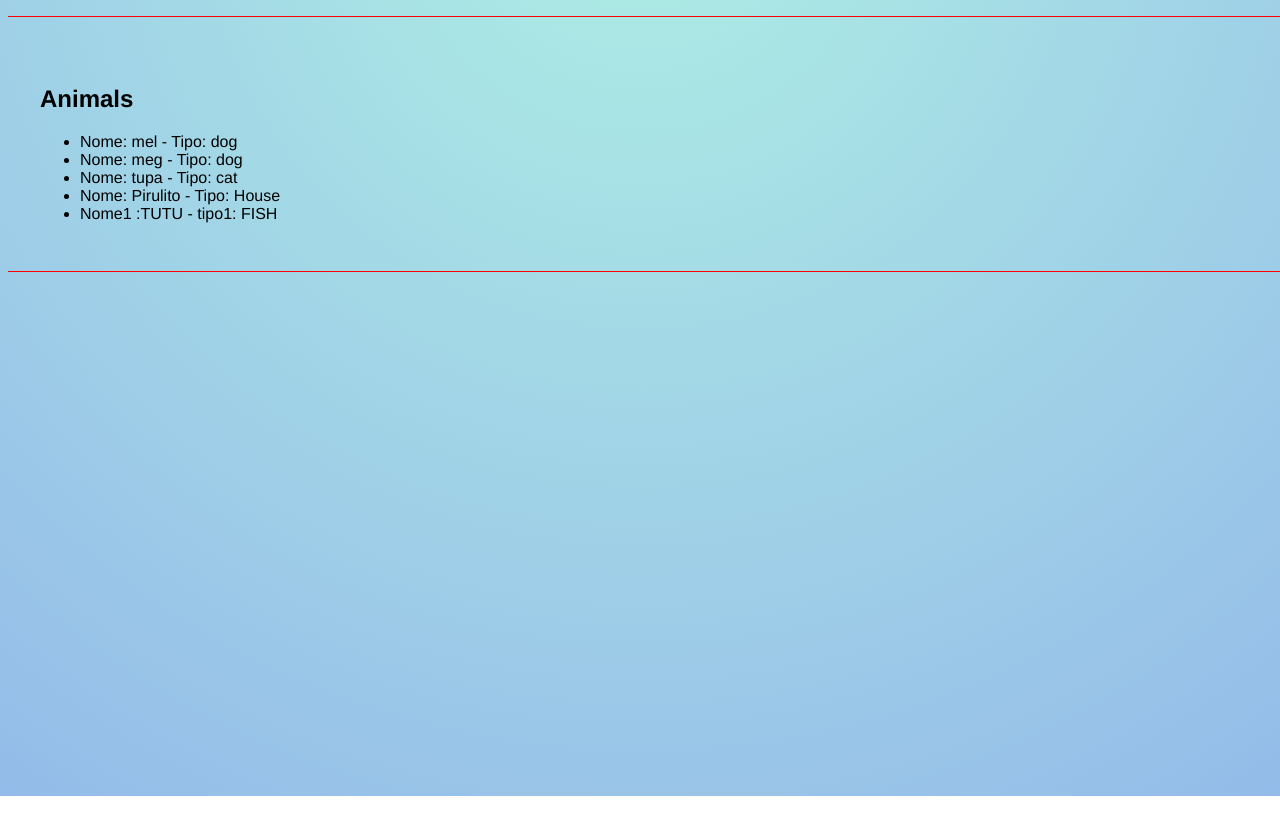
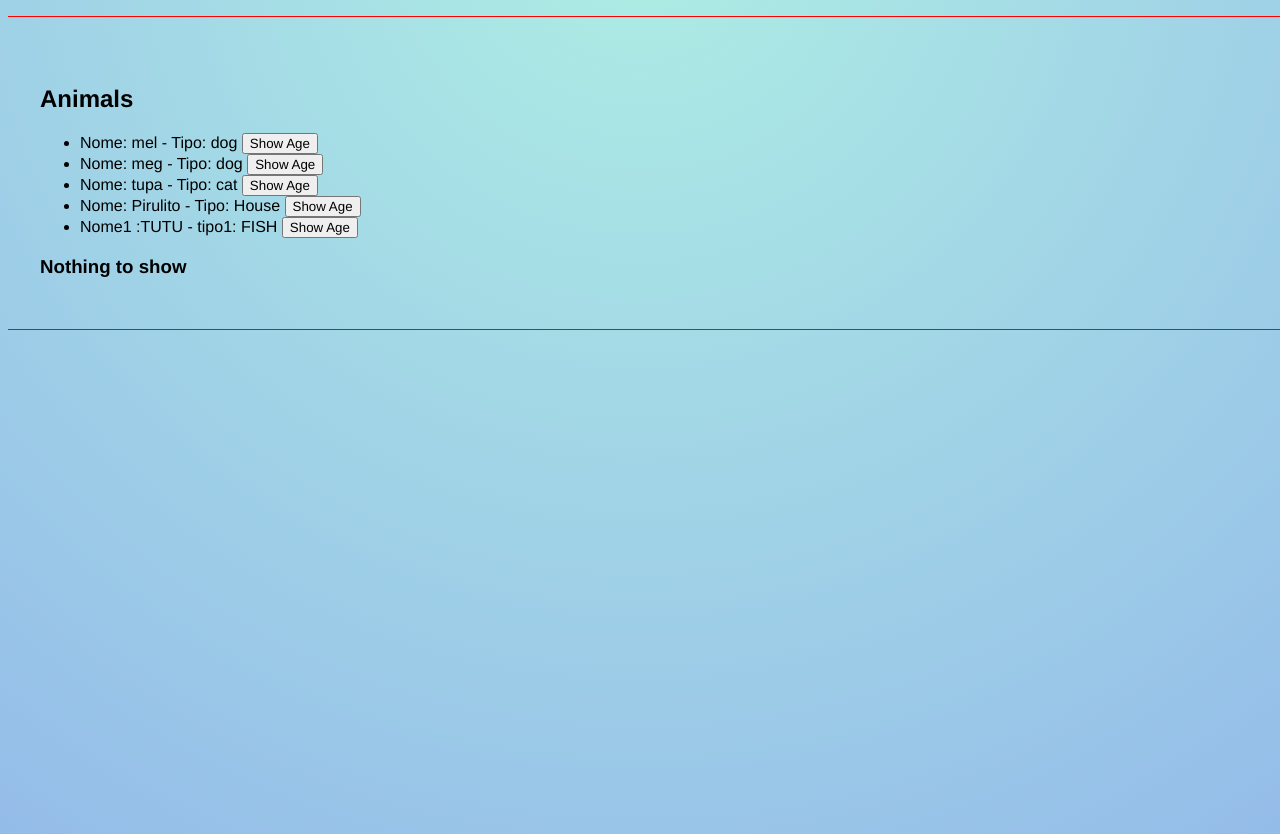
Before and after one commit to joaosaliba/angularCRUD, an Angular app in the folder crud/: page / in a window 1280 px wide. Shown: the part 1020-1854 px from the top of the page. Before the commit the page ends 1816 px from the top, so only its background shows below. Built offline with nearby package versions, Linux system fonts and the light colour scheme.

Commit message:
using inteface (typeScript)

```diff
--- a/crud/src/app/components/list-render/list-render.component.html
+++ b/crud/src/app/components/list-render/list-render.component.html
@@ -3,7 +3,21 @@
   <ul>
     <li *ngFor="let animal of animals">
       Nome: {{ animal.name }} - Tipo: {{ animal.type }}
+      <button (click)="showAge(animal)">Show Age</button>
     </li>
-    <li>Nome1 :{{ animal.name }} - tipo1: {{ animal.type }}</li>
+    <li>
+      Nome1 :{{ animal.name }} - tipo1: {{ animal.type }}
+      <button (click)="showAge(animal)">Show Age</button>
+    </li>
   </ul>
+  <h3>
+    {{ animalDetails }}
+    <button
+      *ngIf="animalDetails.length > 1; else nothingHere"
+      (click)="animalDetails = ''"
+    >
+      Clear
+    </button>
+    <ng-template #nothingHere> Nothing to show</ng-template>
+  </h3>
 </div>
--- a/crud/src/app/components/list-render/list-render.component.ts
+++ b/crud/src/app/components/list-render/list-render.component.ts
@@ -1,19 +1,26 @@
 import { Component } from '@angular/core';
-
+import { Animal } from 'src/app/interfaces/Animal';
 @Component({
   selector: 'app-list-render',
   templateUrl: './list-render.component.html',
   styleUrls: ['./list-render.component.css'],
 })
 export class ListRenderComponent {
-  animals = [
-    { name: 'mel', type: 'dog' },
-    { name: 'meg', type: 'dog' },
-    { name: 'tupa', type: 'cat' },
-    { name: 'Pirulito', type: 'House' },
+  animals: Animal[] = [
+    { name: 'mel', type: 'dog', age: 2 },
+    { name: 'meg', type: 'dog', age: 10 },
+    { name: 'tupa', type: 'cat', age: 1 },
+    { name: 'Pirulito', type: 'House', age: 15 },
   ];
-  animal = {
+  animal: Animal = {
     name: 'TUTU',
     type: 'FISH',
+    age: 0.5,
   };
+  animalDetails = '';
+
+  showAge(animal: Animal) {
+    this.animalDetails = `The pet ${animal.name} age is ${animal.age} `;
+    // console.log(this.animalDetails);
+  }
 }
--- /dev/null
+++ b/crud/src/app/interfaces/Animal.ts
@@ -0,0 +1,5 @@
+export interface Animal {
+  name: string;
+  type: string;
+  age: number;
+}
```
